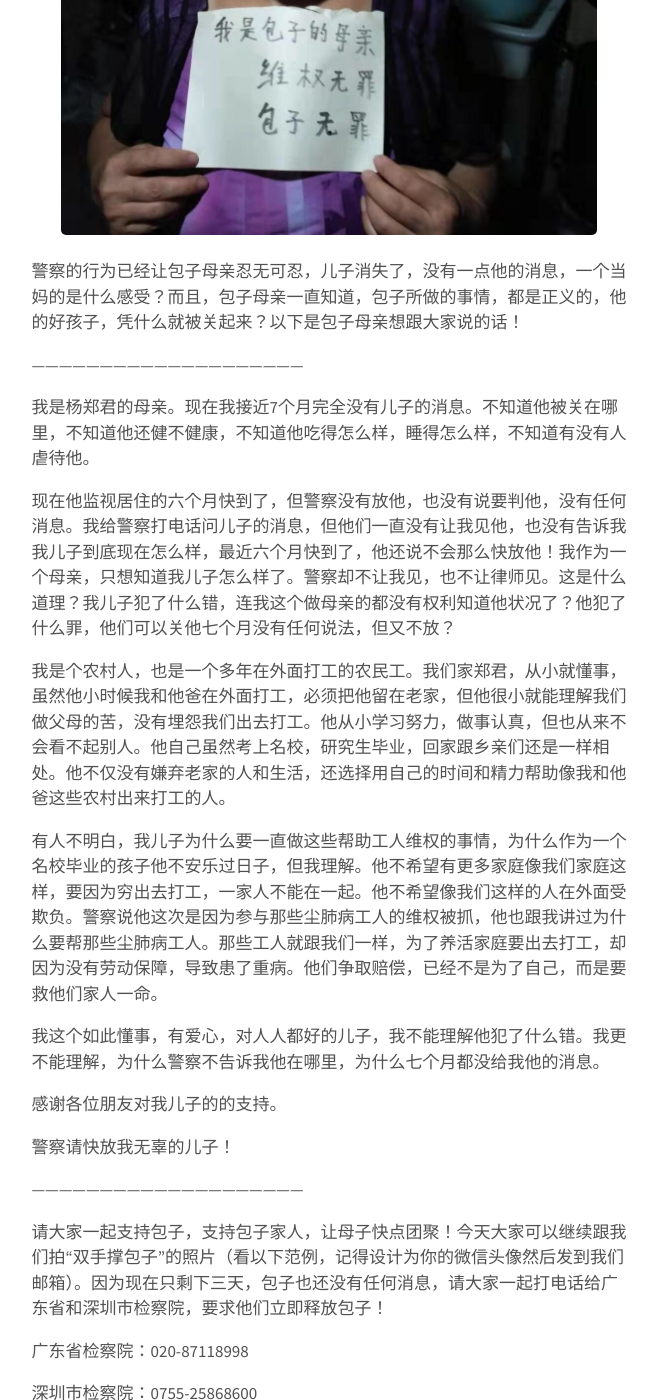
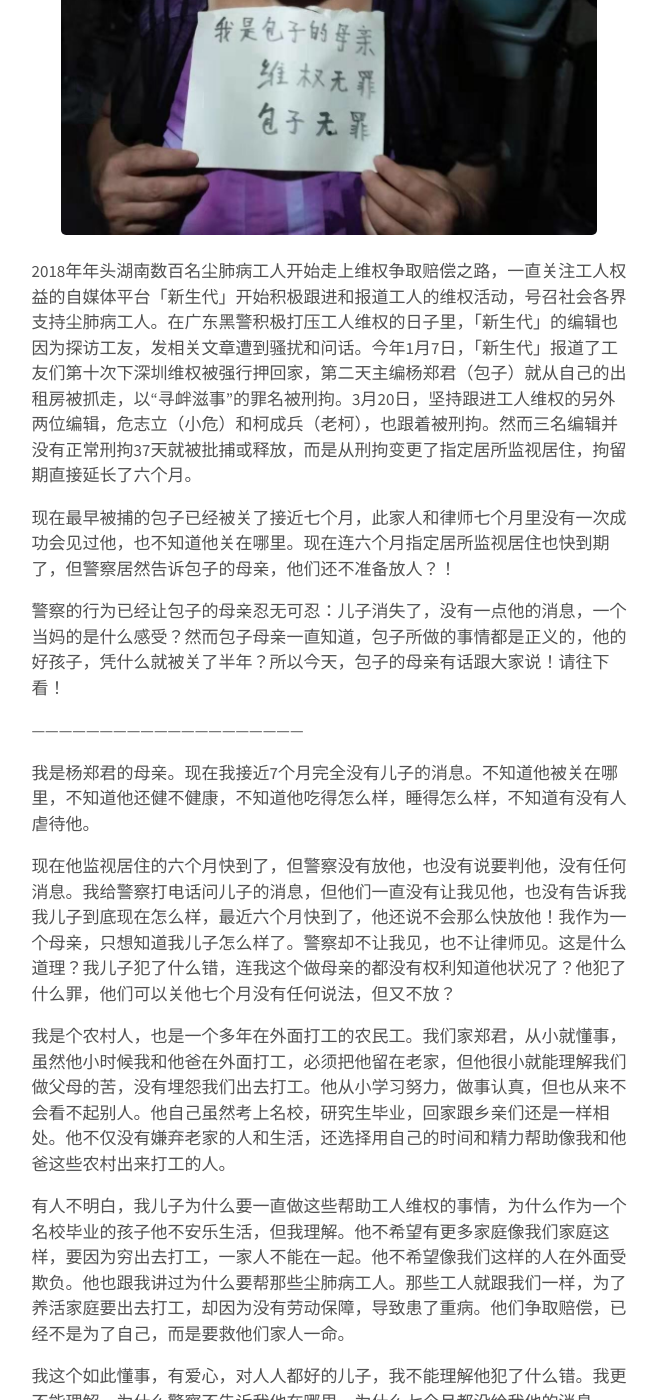
Before and after one commit to xsdai3/xsdai3.github.io, a Jekyll site: the page built from _posts/2019-08-03-3tian.md, in a window 1280 px wide and 1400 px high, scrolled down 730 px. Shown: the whole window, without its empty margins (311-969 px from the left). Built offline with Jekyll 4.4.1, drawn with Linux system fonts in a browser that asks for light colours; some of the changed text lies outside the part shown.

Commit message:
Update 2019-08-03-3tian.md

```diff
--- a/_posts/2019-08-03-3tian.md
+++ b/_posts/2019-08-03-3tian.md
@@ -8,7 +8,11 @@ excerpt_separator: <!--more-->
 
 <div style="text-align:center"><img src="/images/3tian.jpeg" width="90%"/></div>
 
-警察的行为已经让包子母亲忍无可忍，儿子消失了，没有一点他的消息，一个当妈的是什么感受？而且，包子母亲一直知道，包子所做的事情，都是正义的，他的好孩子，凭什么就被关起来？以下是包子母亲想跟大家说的话！
+2018年年头湖南数百名尘肺病工人开始走上维权争取赔偿之路，一直关注工人权益的自媒体平台「新生代」开始积极跟进和报道工人的维权活动，号召社会各界支持尘肺病工人。在广东黑警积极打压工人维权的日子里，「新生代」的编辑也因为探访工友，发相关文章遭到骚扰和问话。今年1月7日，「新生代」报道了工友们第十次下深圳维权被强行押回家，第二天主编杨郑君（包子）就从自己的出租房被抓走，以“寻衅滋事”的罪名被刑拘。3月20日，坚持跟进工人维权的另外两位编辑，危志立（小危）和柯成兵（老柯），也跟着被刑拘。然而三名编辑并没有正常刑拘37天就被批捕或释放，而是从刑拘变更了指定居所监视居住，拘留期直接延长了六个月。
+
+现在最早被捕的包子已经被关了接近七个月，此家人和律师七个月里没有一次成功会见过他，也不知道他关在哪里。现在连六个月指定居所监视居住也快到期了，但警察居然告诉包子的母亲，他们还不准备放人？！
+
+警察的行为已经让包子的母亲忍无可忍：儿子消失了，没有一点他的消息，一个当妈的是什么感受？然而包子母亲一直知道，包子所做的事情都是正义的，他的好孩子，凭什么就被关了半年？所以今天，包子的母亲有话跟大家说！请往下看！
 
 ————————————————————
 
@@ -18,13 +22,13 @@ excerpt_separator: <!--more-->
 
 我是个农村人，也是一个多年在外面打工的农民工。我们家郑君，从小就懂事，虽然他小时候我和他爸在外面打工，必须把他留在老家，但他很小就能理解我们做父母的苦，没有埋怨我们出去打工。他从小学习努力，做事认真，但也从来不会看不起别人。他自己虽然考上名校，研究生毕业，回家跟乡亲们还是一样相处。他不仅没有嫌弃老家的人和生活，还选择用自己的时间和精力帮助像我和他爸这些农村出来打工的人。
 
-有人不明白，我儿子为什么要一直做这些帮助工人维权的事情，为什么作为一个名校毕业的孩子他不安乐过日子，但我理解。他不希望有更多家庭像我们家庭这样，要因为穷出去打工，一家人不能在一起。他不希望像我们这样的人在外面受欺负。警察说他这次是因为参与那些尘肺病工人的维权被抓，他也跟我讲过为什么要帮那些尘肺病工人。那些工人就跟我们一样，为了养活家庭要出去打工，却因为没有劳动保障，导致患了重病。他们争取赔偿，已经不是为了自己，而是要救他们家人一命。
+有人不明白，我儿子为什么要一直做这些帮助工人维权的事情，为什么作为一个名校毕业的孩子他不安乐生活，但我理解。他不希望有更多家庭像我们家庭这样，要因为穷出去打工，一家人不能在一起。他不希望像我们这样的人在外面受欺负。他也跟我讲过为什么要帮那些尘肺病工人。那些工人就跟我们一样，为了养活家庭要出去打工，却因为没有劳动保障，导致患了重病。他们争取赔偿，已经不是为了自己，而是要救他们家人一命。
 
 我这个如此懂事，有爱心，对人人都好的儿子，我不能理解他犯了什么错。我更不能理解，为什么警察不告诉我他在哪里，为什么七个月都没给我他的消息。
 
 感谢各位朋友对我儿子的的支持。
 
-警察请快放我无辜的儿子！
+警察请立即释放我无辜的儿子！
 
 ————————————————————
 
@@ -35,6 +39,7 @@ excerpt_separator: <!--more-->
 深圳市检察院：0755-25868600
 
 打电话请问检察院： 支持工人合法维权有什么错？为什么不让见律师？为什么六个月指定居所监视居住都到期了，还没有任何消息？公安局还要不要守法？
+然后告诉他们:工人维权无罪，包子无罪，请立即释放包子！
 
 <div style="text-align:center"><img src="/images/shuangshou1.jpg" width="90%"/></div>
 
```
